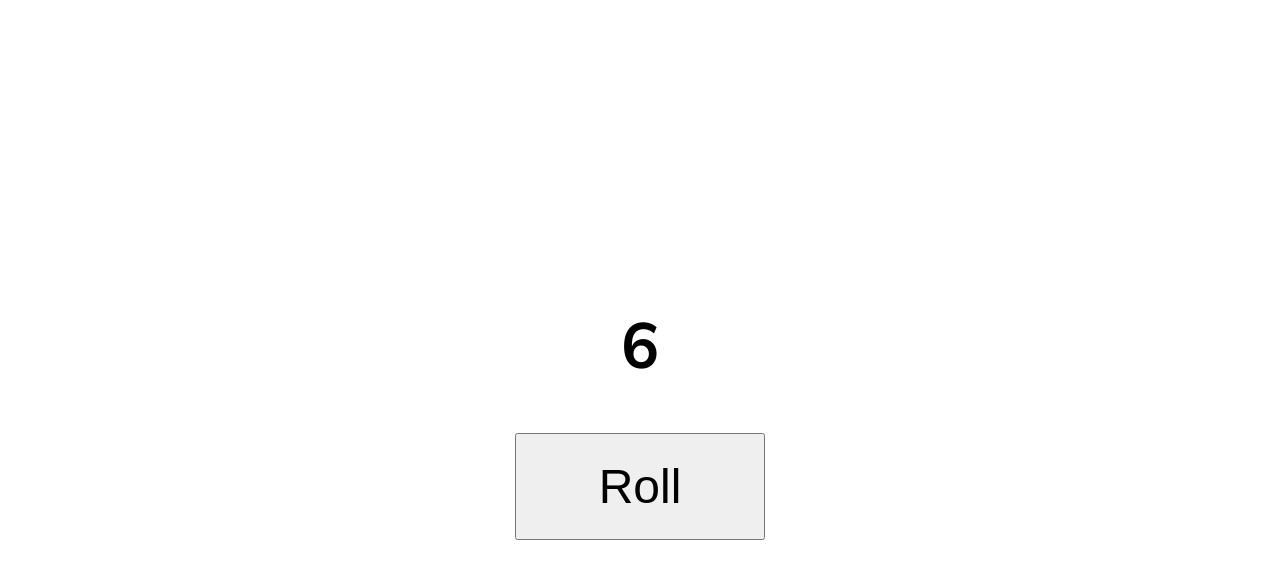
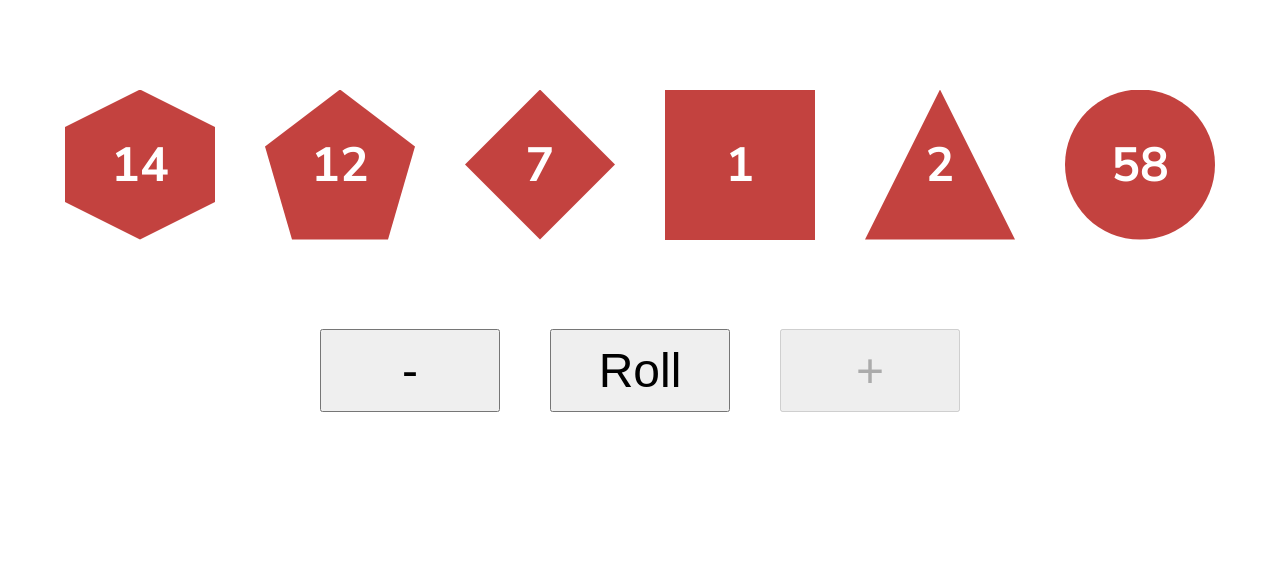
Before and after one commit to Azriel14/DnDeez, a plain HTML site: page index.html in a window 1280 px wide. Both pictures are taken after a click on the button "Roll". Drawn offline with Linux system fonts and the light colour scheme.

Commit message:
Multiple Die Functionality

```diff
--- /dev/null
+++ b/css/style.css
@@ -0,0 +1,48 @@
+:root {
+    --blue: #5BC0EB;
+    --yellow: #FDE74C;
+    --green: #9BC53D;
+    --red: #C3423F;
+    --dark: #211A1E;
+}
+
+* {
+    transition: background-color 0.25s;
+}
+
+body {
+    margin: 0;
+    font-family: "Nunito Sans", Verdana, Geneva, Tahoma, sans-serif;
+}
+
+.diceSection {
+    margin: 7% 0%
+}
+
+.diceSection, .diceButtons{
+    display: flex;
+    justify-content: center;
+    align-items: center;
+    gap: 50px;
+    flex-direction: row;
+}
+
+h1 {
+    font-size: 3em;
+    color: white;
+}
+
+button {
+    font-size: 3em;
+    padding: 0.25em;
+    width: 180px;
+}
+
+.dice {
+    width: 150px;
+    height: 150px;
+    background-color: var(--red);
+    display: flex;
+    justify-content: center;
+    align-items: center;
+}
--- a/index.html
+++ b/index.html
@@ -4,17 +4,38 @@
         <meta charset="UTF-8">
         <meta name="viewport" content="width=device-width, initial-scale=1.0">
         <title>D&Deez</title>
-        <link rel="stylesheet" href="style.css">
+        <link rel="stylesheet" href="css/style.css">
 
         <link rel="preconnect" href="https://fonts.googleapis.com">
         <link rel="preconnect" href="https://fonts.gstatic.com" crossorigin>
         <link href="https://fonts.googleapis.com/css2?family=Nunito+Sans:ital,opsz,wght@0,6..12,200..1000;1,6..12,200..1000&display=swap" rel="stylesheet">
     </head>
     <body>
-        <div class="center">
-            <h1 id="rollOutput">0</h1>
+        <div class="diceSection">
+            <div id="diceShape" class="dice" style="clip-path: polygon(50% 0%, 100% 25%, 100% 75%, 50% 100%, 0% 75%, 0% 25%);">
+                <h1 id="d20Output">0</h1>
+            </div>
+            <div id="diceShape" class="dice" style="clip-path: polygon(50% 0%, 100% 38%, 82% 100%, 18% 100%, 0% 38%);">
+                <h1 id="d12Output">0</h1>
+            </div>
+            <div id="diceShape" class="dice" style="clip-path: polygon(50% 0%, 100% 50%, 50% 100%, 0% 50%);">
+                <h1 id="d8Output">0</h1>
+            </div>
+            <div id="diceShape" class="dice">
+                <h1 id="d6Output">0</h1>
+            </div>
+            <div id="diceShape" class="dice" style="clip-path: polygon(50% 0%, 0% 100%, 100% 100%);">
+                <h1 id="d4Output">0</h1>
+            </div>
+            <div id="diceShape" class="dice" style="clip-path: circle(50% at 50% 50%);">
+                <h1 id="d100Output">0</h1>
+            </div>
+        </div>
+        <div class="diceButtons">
+            <button id="removeButton">-</button>
             <button id="rollButton">Roll</button>
+            <button id="addButton">+</button>
         </div>
-        <script src="script.js"></script>
+        <script src="js/dies.js"></script>
     </body>
 </html>
--- /dev/null
+++ b/js/dies.js
@@ -0,0 +1,80 @@
+const blue = "#5BC0EB";
+const yellow = "#FDE74C";
+const green = "#9BC53D";
+const red = "#C3423F";
+const dark = "#211A1E";
+
+const d20Output = document.getElementById('d20Output');
+const d12Output = document.getElementById('d12Output');
+const d8Output = document.getElementById('d8Output');
+const d6Output = document.getElementById('d6Output');
+const d4Output = document.getElementById('d4Output');
+const d100Output = document.getElementById('d100Output');
+
+const diceShape = document.getElementById('diceShape');
+
+const removeButton = document.getElementById('removeButton');
+const rollButton = document.getElementById('rollButton');
+const addButton = document.getElementById('addButton');
+
+const dice = [
+    { max: 20, output: d20Output, enabled: true },
+    { max: 12, output: d12Output, enabled: true },
+    { max: 8, output: d8Output, enabled: true },
+    { max: 6, output: d6Output, enabled: true },
+    { max: 4, output: d4Output, enabled: true },
+    { max: 100, output: d100Output, enabled: true }
+];
+
+function updateDiceVisibility() {
+    dice.forEach(die => {
+        if (die.output) {
+            const container = die.output.parentElement;
+            if (container) {
+                container.style.display = die.enabled ? 'flex' : 'none';
+            }
+        }
+    });
+
+    const enabledCount = dice.filter(die => die.enabled).length;
+    removeButton.disabled = enabledCount <= 1;
+    addButton.disabled = enabledCount >= dice.length;
+}
+
+addButton.onclick = function() {
+    const disabledDie = dice.find(die => !die.enabled);
+    if (disabledDie) {
+        disabledDie.enabled = true;
+        updateDiceVisibility();
+    }
+};
+
+removeButton.onclick = function() {
+    for (let i = dice.length - 1; i >= 0; i--) {
+        if (dice[i].enabled) {
+            dice[i].enabled = false;
+            break;
+        }
+    }
+    updateDiceVisibility();
+};
+
+function random(max) {
+    return Math.floor(Math.random() * max) + 1;
+}
+
+rollButton.onclick = async function rollDice() {
+    diceShape.style.backgroundColor = red;
+
+    for (let i = 0; i < 10; i++) {
+        await new Promise(resolve => setTimeout(resolve, 55));
+        dice.forEach(die => {
+            if (die.output && die.enabled) {
+                const result = random(die.max);
+                die.output.textContent = result;
+            }
+        });
+    }
+};
+
+updateDiceVisibility();
--- a/script.js
+++ /dev/null
@@ -1,10 +0,0 @@
-const rollOutput = document.getElementById('rollOutput');
-const rollButton = document.getElementById('rollButton');
-const min = 1;
-const max = 20;
-let randomNumber;
-
-rollButton.onclick = function(){
-    randomNumber = Math.floor(Math.random() * max) + min;
-    rollOutput.textContent = randomNumber;
-}
--- a/style.css
+++ /dev/null
@@ -1,23 +0,0 @@
-body {
-    margin: 0;
-    font-family: "Nunito Sans", Verdana, Geneva, Tahoma, sans-serif;
-}
-.center {
-    display: flex;
-    justify-content: center;
-    align-items: center;
-    height: 100vh;
-    flex-direction: column;
-}
-
-#rollOutput {
-    font-size: 4em;
-    display: block;
-}
-
-#rollButton {
-    font-size: 3em;
-    padding: 0.5em;
-    width: 250px;
-    display: block;
-}
```
